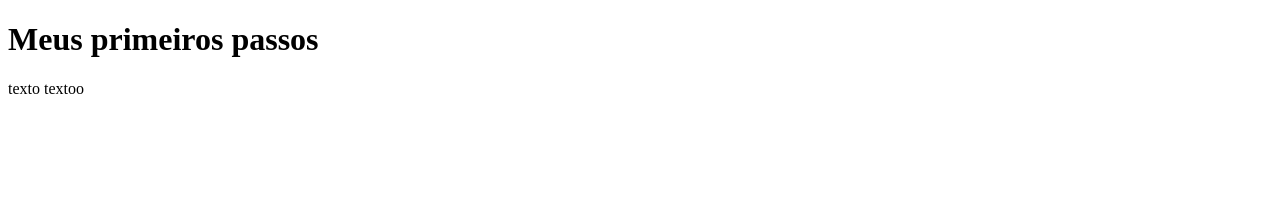
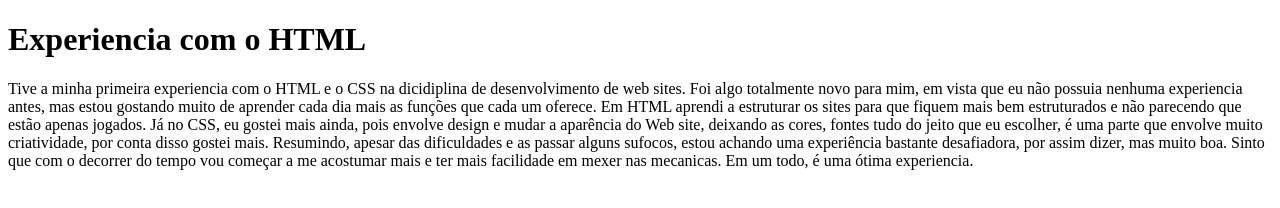
Before and after one commit to amandaendo/exercicio-2, a plain HTML site: page index.html in a window 1280 px wide. Drawn offline with Linux system fonts and the light colour scheme.

Commit message:
commit 2

```diff
--- a/index.html
+++ b/index.html
@@ -1,17 +1,19 @@
 <!DOCTYPE html>
-<html lang="pt-br">
-    <head>
-        <meta charset="UTF-8">
+<html lang="pt-br"></html>
+<head>
+    <meta charset="UTF-8">
 
 <meta name="author" content="Amanda Tiemi Endo de Paula">
 
 <meta name="description" content="Exercício de estrutura HTML e CSS">
-    </head>
-    <title>Meu processo com o HTML E CSS
-    </title>
-    <body>
-        <h1>Meus primeiros passos
-        </h1>
-        <p>texto textoo</p>
-    </body>
-</html>
+<title> Minha experiencia com HTML </title>
+<body>
+    <h1>Experiencia com o HTML</h1>
+    <p> Tive a minha primeira experiencia com o HTML e o CSS na dicidiplina de desenvolvimento de web sites. Foi algo totalmente novo para mim, em vista que eu não possuia nenhuma experiencia antes, mas
+        estou gostando muito de aprender cada dia mais as funções que cada um oferece. Em HTML aprendi a estruturar os sites para que fiquem mais bem estruturados e não
+        parecendo que estão apenas jogados. Já no CSS, eu gostei mais ainda, pois envolve design e mudar a aparência do Web site, deixando as cores, fontes tudo do jeito que eu escolher, é uma parte que envolve muito criatividade, por conta disso gostei mais.
+        Resumindo, apesar das dificuldades e as passar alguns sufocos, estou achando uma experiência bastante desafiadora, por assim dizer, mas muito boa. Sinto que com o decorrer do tempo vou começar a me acostumar mais e ter mais facilidade em mexer nas mecanicas. Em um todo, é uma ótima experiencia.
+
+    </p>
+</body>
+</head>
```
